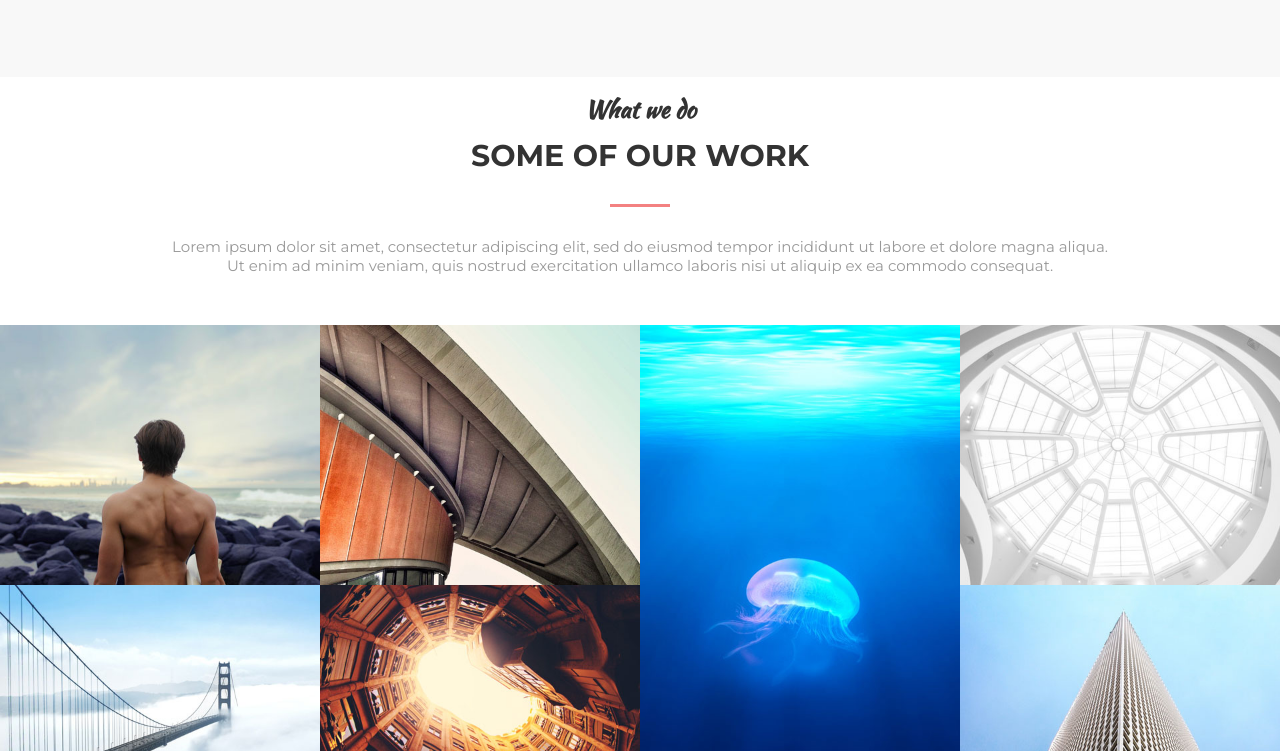
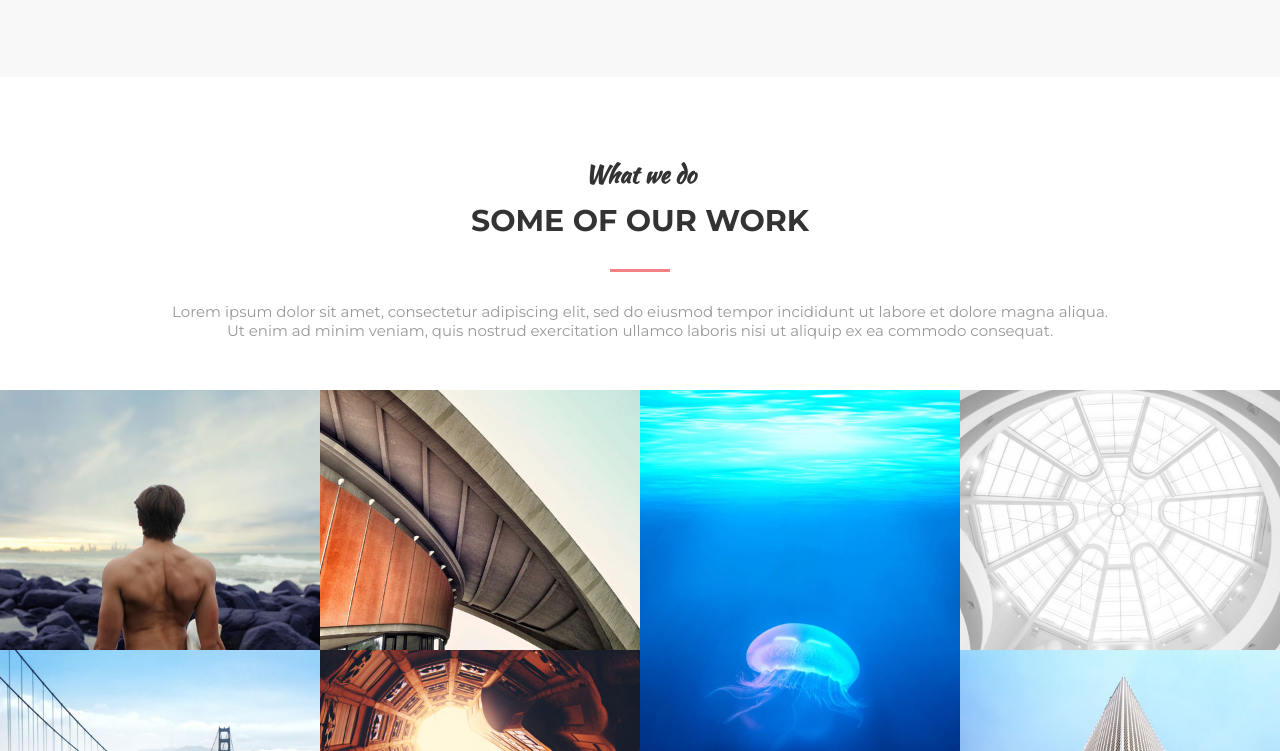
Before and after one commit to prod-i/mogo, a plain HTML site: page index.html in a window 1280 px wide. Shown: the part 5569-6320 px from the top of the page. Drawn offline with nearby package versions, Linux system fonts and the light colour scheme.

Commit message:
Update main.css

```diff
--- a/assets/css/main.css
+++ b/assets/css/main.css
@@ -785,8 +785,8 @@ body{
   font-style: italic;
 }
 #Work{
-  padding-top: 15px;
-  padding-bottom: 100px;
+  padding-top: 80px;
+  padding-bottom: 0;
 }
 
 /* Clients */
```
